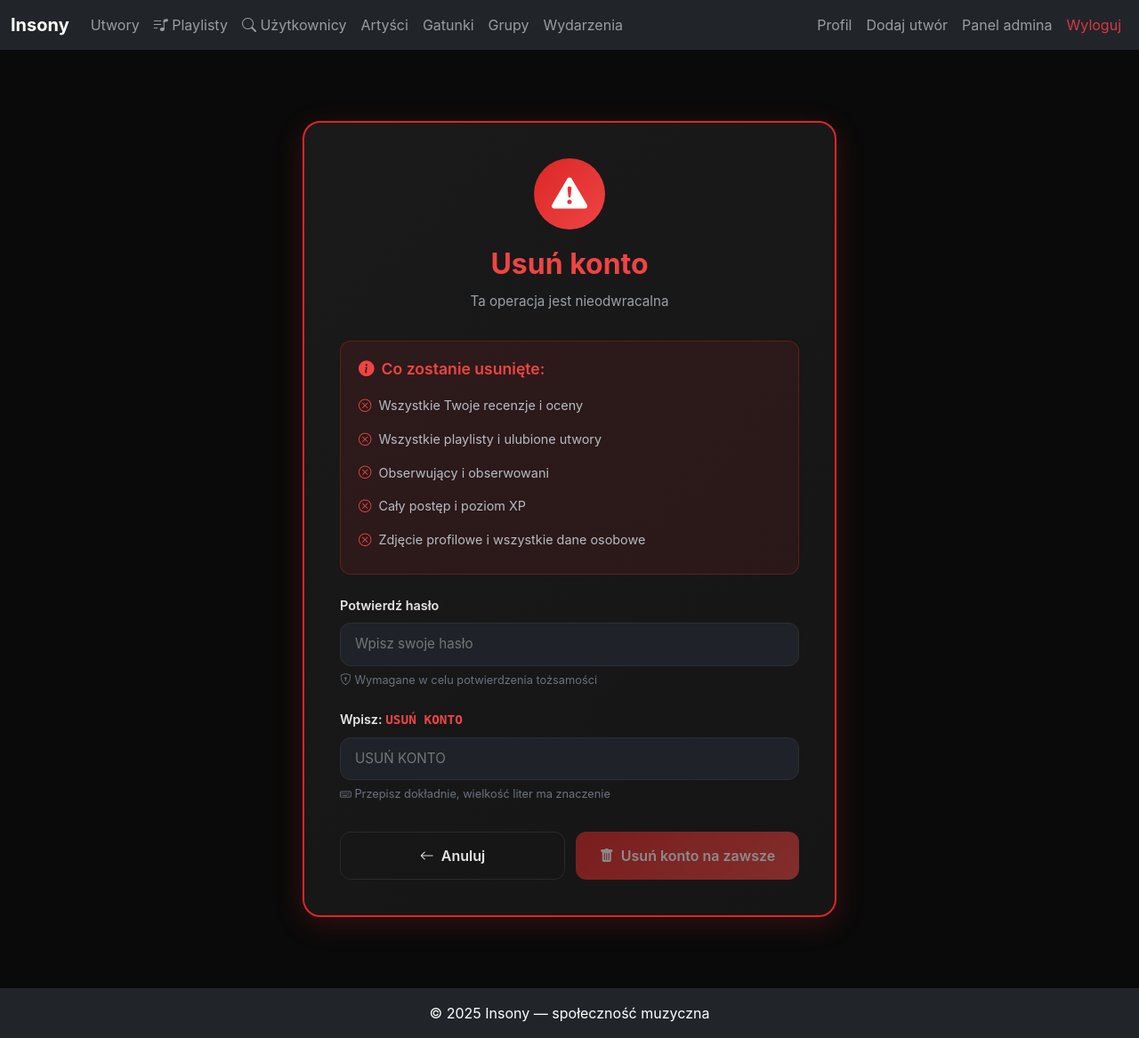
After one commit to Sasha3002/insony-music, a Django app: page /users/profile/delete/ in a window 1280 px wide. The commit adds this page. Shown: the whole page at 89% size. Run offline with Django 5.2, Linux system fonts and the light colour scheme; the visitor is signed in with stand-in values (Sample User, id 1).

Commit message:
profile delate

```diff
--- /dev/null
+++ b/music_app/users/templates/users/account_delete.html
@@ -0,0 +1,310 @@
+{% extends "users/base.html" %}
+{% load static %}
+{% block content %}
+
+<style>
+  .delete-container {
+    max-width: 600px;
+    margin: 80px auto;
+  }
+
+  .delete-card {
+    background: linear-gradient(135deg, #1a1a1a, #151515);
+    border: 2px solid #dc2626;
+    border-radius: 20px;
+    padding: 40px;
+    box-shadow: 0 8px 32px rgba(220, 38, 38, 0.2);
+  }
+
+  .delete-header {
+    text-align: center;
+    margin-bottom: 32px;
+  }
+
+  .delete-icon {
+    width: 80px;
+    height: 80px;
+    background: linear-gradient(135deg, #dc2626, #ef4444);
+    border-radius: 50%;
+    display: flex;
+    align-items: center;
+    justify-content: center;
+    margin: 0 auto 20px;
+    font-size: 2.5rem;
+    color: #fff;
+  }
+
+  .delete-title {
+    font-size: 2rem;
+    font-weight: 700;
+    color: #ef4444;
+    margin-bottom: 12px;
+  }
+
+  .delete-subtitle {
+    color: #9aa0a6;
+    font-size: 0.95rem;
+  }
+
+  .warning-box {
+    background: rgba(220, 38, 38, 0.1);
+    border: 1px solid rgba(220, 38, 38, 0.3);
+    border-radius: 12px;
+    padding: 20px;
+    margin-bottom: 24px;
+  }
+
+  .warning-box h5 {
+    color: #ef4444;
+    font-size: 1.1rem;
+    font-weight: 600;
+    margin-bottom: 12px;
+    display: flex;
+    align-items: center;
+    gap: 8px;
+  }
+
+  .warning-list {
+    list-style: none;
+    padding: 0;
+    margin: 0;
+  }
+
+  .warning-list li {
+    color: #b6bdc6;
+    padding: 8px 0;
+    display: flex;
+    align-items: center;
+    gap: 8px;
+    font-size: 0.9rem;
+  }
+
+  .warning-list li i {
+    color: #ef4444;
+  }
+
+  .form-group-delete {
+    margin-bottom: 24px;
+  }
+
+  .form-label-delete {
+    font-size: 0.9rem;
+    font-weight: 600;
+    color: #e6e6e6;
+    margin-bottom: 8px;
+    display: block;
+  }
+
+  .form-control-delete {
+    background: #1f2329;
+    border: 1px solid #2a2f32;
+    color: #e9ecf3;
+    border-radius: 12px;
+    padding: 12px 16px;
+    width: 100%;
+    font-size: 0.95rem;
+    transition: all 0.2s;
+  }
+
+  .form-control-delete:focus {
+    background: #1f2329;
+    border-color: #dc2626;
+    box-shadow: 0 0 0 3px rgba(220, 38, 38, 0.1);
+    color: #e9ecf3;
+    outline: none;
+  }
+
+  .form-hint {
+    font-size: 0.8rem;
+    color: #6b7280;
+    margin-top: 6px;
+  }
+
+  .action-buttons-delete {
+    display: flex;
+    gap: 12px;
+    margin-top: 32px;
+  }
+
+  .btn-delete-confirm {
+    flex: 1;
+    background: linear-gradient(135deg, #dc2626, #ef4444);
+    color: #fff;
+    border: none;
+    padding: 14px 24px;
+    border-radius: 12px;
+    font-weight: 600;
+    font-size: 1rem;
+    cursor: pointer;
+    transition: all 0.2s;
+    display: flex;
+    align-items: center;
+    justify-content: center;
+    gap: 8px;
+  }
+
+  .btn-delete-confirm:hover:not(:disabled) {
+    transform: translateY(-2px);
+    box-shadow: 0 6px 20px rgba(220, 38, 38, 0.4);
+  }
+
+  .btn-delete-confirm:disabled {
+    opacity: 0.5;
+    cursor: not-allowed;
+  }
+
+  .btn-cancel-delete {
+    flex: 1;
+    background: transparent;
+    border: 1px solid #2a2a2a;
+    color: #e6e6e6;
+    padding: 14px 24px;
+    border-radius: 12px;
+    font-weight: 600;
+    text-decoration: none;
+    display: flex;
+    align-items: center;
+    justify-content: center;
+    gap: 8px;
+    transition: all 0.2s;
+  }
+
+  .btn-cancel-delete:hover {
+    background: #2a2a2a;
+    border-color: #3a3a3a;
+    color: #fff;
+  }
+</style>
+
+<div class="delete-container">
+
+  <div class="delete-card">
+    <div class="delete-header">
+      <div class="delete-icon">
+        <i class="bi bi-exclamation-triangle-fill"></i>
+      </div>
+      <h1 class="delete-title">Usuń konto</h1>
+      <p class="delete-subtitle">Ta operacja jest nieodwracalna</p>
+    </div>
+
+    <div class="warning-box">
+      <h5>
+        <i class="bi bi-info-circle-fill"></i>
+        Co zostanie usunięte:
+      </h5>
+      <ul class="warning-list">
+        <li>
+          <i class="bi bi-x-circle"></i>
+          Wszystkie Twoje recenzje i oceny
+        </li>
+        <li>
+          <i class="bi bi-x-circle"></i>
+          Wszystkie playlisty i ulubione utwory
+        </li>
+        <li>
+          <i class="bi bi-x-circle"></i>
+          Obserwujący i obserwowani
+        </li>
+        <li>
+          <i class="bi bi-x-circle"></i>
+          Cały postęp i poziom XP
+        </li>
+        <li>
+          <i class="bi bi-x-circle"></i>
+          Zdjęcie profilowe i wszystkie dane osobowe
+        </li>
+      </ul>
+    </div>
+
+    <form method="POST" id="deleteForm">
+      {% csrf_token %}
+
+      <div class="form-group-delete">
+        <label class="form-label-delete">Potwierdź hasło</label>
+        <input
+          type="password"
+          class="form-control-delete"
+          name="password"
+          id="password-input"
+          required
+          placeholder="Wpisz swoje hasło">
+        <div class="form-hint">
+          <i class="bi bi-shield-lock"></i>
+          Wymagane w celu potwierdzenia tożsamości
+        </div>
+      </div>
+
+      <div class="form-group-delete">
+        <label class="form-label-delete">
+          Wpisz: <span style="color: #ef4444; font-family: monospace;">USUŃ KONTO</span>
+        </label>
+        <input
+          type="text"
+          class="form-control-delete"
+          name="confirm_text"
+          id="confirm-input"
+          required
+          placeholder="USUŃ KONTO"
+          autocomplete="off">
+        <div class="form-hint">
+          <i class="bi bi-keyboard"></i>
+          Przepisz dokładnie, wielkość liter ma znaczenie
+        </div>
+      </div>
+
+      <div class="action-buttons-delete">
+        <a href="{% url 'profile_edit' %}" class="btn-cancel-delete">
+          <i class="bi bi-arrow-left"></i>
+          Anuluj
+        </a>
+        <button type="submit" class="btn-delete-confirm" id="deleteBtn" disabled>
+          <i class="bi bi-trash-fill"></i>
+          Usuń konto na zawsze
+        </button>
+      </div>
+
+    </form>
+  </div>
+
+</div>
+
+<script>
+(function() {
+  const form = document.getElementById('deleteForm');
+  const passwordInput = document.getElementById('password-input');
+  const confirmInput = document.getElementById('confirm-input');
+  const deleteBtn = document.getElementById('deleteBtn');
+
+  function checkForm() {
+    const password = passwordInput.value;
+    const confirmText = confirmInput.value;
+
+    // Enable button only if both fields are filled
+    if (password && confirmText === 'USUŃ KONTO') {
+      deleteBtn.disabled = false;
+    } else {
+      deleteBtn.disabled = true;
+    }
+  }
+
+  passwordInput.addEventListener('input', checkForm);
+  confirmInput.addEventListener('input', checkForm);
+
+  form.addEventListener('submit', function(e) {
+    const confirmText = confirmInput.value;
+
+    if (confirmText !== 'USUŃ KONTO') {
+      e.preventDefault();
+      alert('Musisz wpisać dokładnie: USUŃ KONTO');
+      return;
+    }
+
+    if (!confirm('Czy NA PEWNO chcesz usunąć swoje konto? Tej operacji nie można cofnąć!')) {
+      e.preventDefault();
+      return;
+    }
+  });
+})();
+</script>
+
+{% endblock %}
--- a/music_app/users/urls.py
+++ b/music_app/users/urls.py
@@ -3,7 +3,8 @@ from .views import (
     login_view, logout_view, profile_view, register_view,
     profile_edit, user_search, user_profile_public, follow_toggle,
     block_toggle, followers_list, following_list, unblock_user,
-    user_playlists_public, user_favorites, user_reviews, user_reviews_public
+    user_playlists_public, user_favorites, user_reviews, user_reviews_public,
+    account_delete
 )
 
 urlpatterns = [
@@ -23,4 +24,5 @@ urlpatterns = [
     path('favorites/', user_favorites, name='user_favorites'),
     path('reviews/', user_reviews, name='user_reviews'),
     path('u/<str:username>/reviews/', user_reviews_public, name='user_reviews_public'),
+    path('profile/delete/', account_delete, name='account_delete'),
 ]
--- a/music_app/users/views.py
+++ b/music_app/users/views.py
@@ -507,3 +507,33 @@ def user_reviews_public(request, username):
         'profile_user': profile_user,
         'viewing_other_user': request.user != profile_user,
     })
+
+
+@login_required
+def account_delete(request):
+    """Delete user account with password confirmation"""
+    user = request.user
+
+    if request.method == 'POST':
+        password = request.POST.get('password', '')
+        confirm_text = request.POST.get('confirm_text', '').strip()
+
+        # Check if password is correct
+        if not user.check_password(password):
+            messages.error(request, 'Nieprawidłowe hasło')
+            return render(request, 'users/account_delete.html')
+
+        # Check if confirmation text matches
+        if confirm_text != 'USUŃ KONTO':
+            messages.error(request, 'Nieprawidłowy tekst potwierdzenia')
+            return render(request, 'users/account_delete.html')
+
+        # Delete the account
+        username = user.username
+        logout(request)
+        user.delete()
+
+        messages.success(request, f'Konto {username} zostało usunięte')
+        return redirect('login')
+
+    return render(request, 'users/account_delete.html')
```
Also changed, not shown: music_app/users/templates/users/profile_edit.html (+23 -0 lines).
